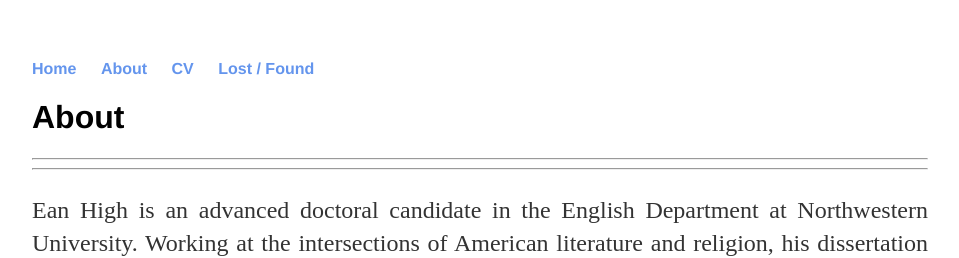
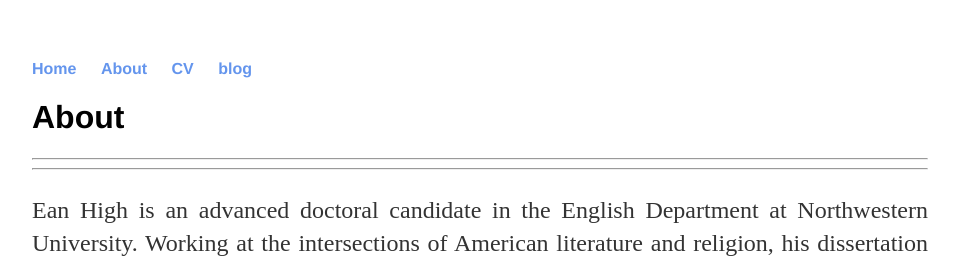
Before and after one commit to eanhello/eanhello.github.io, a Jekyll site: the page built from about/index.html, in a window 1280 px wide. Shown: the top 258 px of the page, without its empty margins (160-1119 px from the left). Built offline with Jekyll 4.4.1, drawn with Linux system fonts in a browser that asks for light colours.

Commit message:
Update default.html

```diff
--- a/_layouts/default.html
+++ b/_layouts/default.html
@@ -11,7 +11,7 @@
 	        		<li><a href="/">Home</a></li>
 		        	<li><a href="/about">About</a></li>
 	        		<li><a href="/cv">CV</a></li>
-	        		<li><a href="/lostfound">Lost / Found</a></li>
+	        		<li><a href="/blog">blog</a></li>
 	    		</ul>
 			</nav>
 			<div class="container">
```
